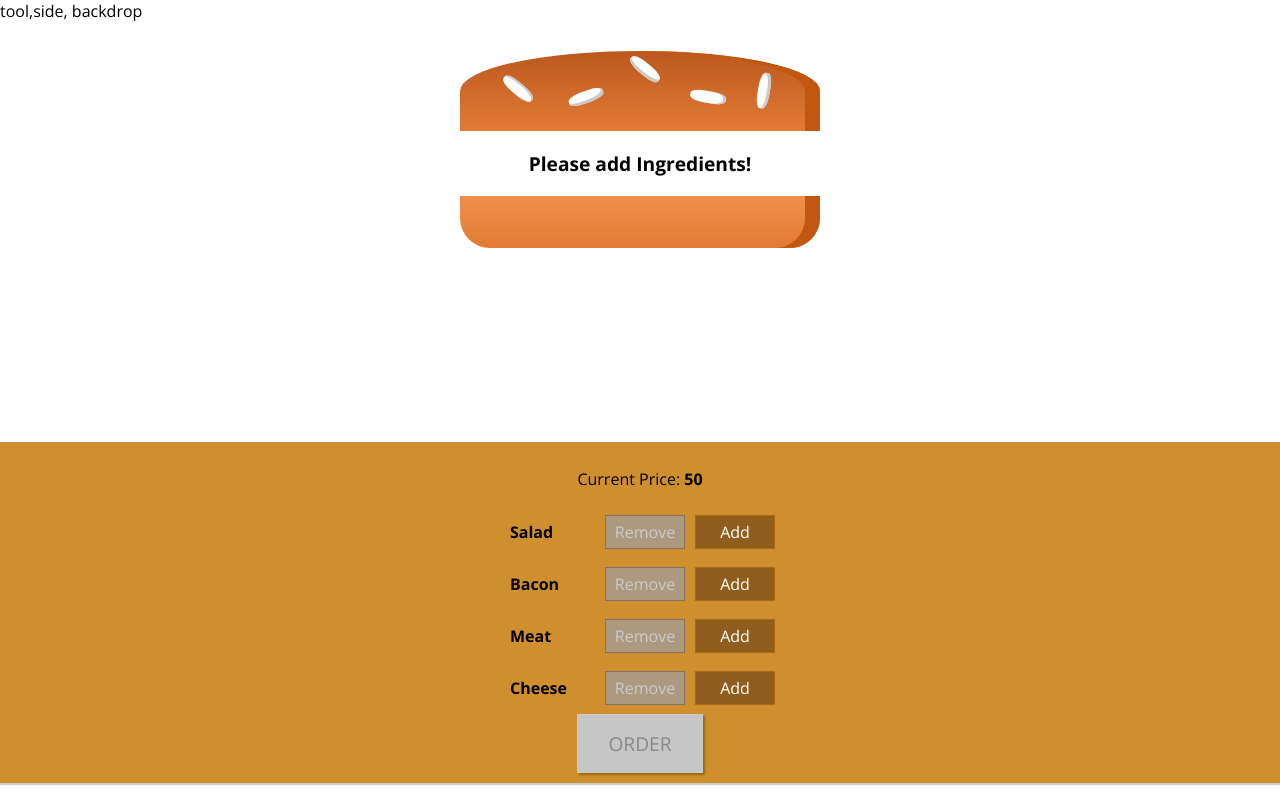
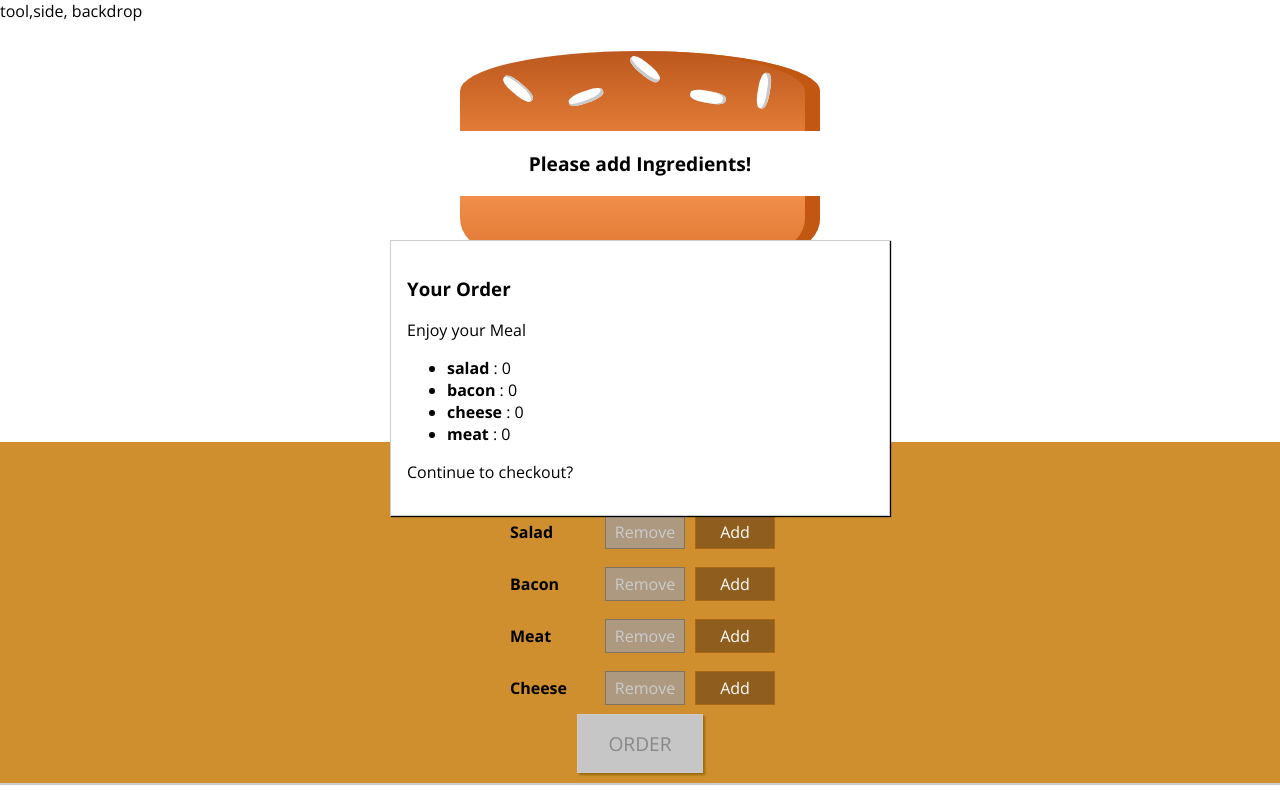
Before and after one commit to rajat-jain-1012/burger, a React app: page / in a window 1280 px wide. Built offline with nearby package versions, Linux system fonts and the light colour scheme.

Commit message:
added modal order summary

```diff
--- /dev/null
+++ b/src/components/Burger/OrderSummary/OrderSummary.js
@@ -0,0 +1,20 @@
+import React from 'react';
+import Aux from '../../../hoc/Auxiliary';
+
+const orderSummary  = (props) => {
+    const ingredientsSummary = Object.keys(props.ingredients).map(igKey => {
+        return (<li><span><strong>{igKey}</strong></span> : {props.ingredients[igKey]}</li>);
+    });
+    return (
+        <Aux>
+            <h3>Your Order</h3>
+            <p>Enjoy your Meal</p>
+            <ul>
+                {ingredientsSummary}
+            </ul>
+            <p>Continue to checkout?</p>
+        </Aux>
+    );
+};
+
+export default orderSummary;
--- /dev/null
+++ b/src/components/UI/Modal/Modal.css
@@ -0,0 +1,20 @@
+.Modal {
+    position: fixed;
+    z-index: 500;
+    background-color: white;
+    width: 70%;
+    border: 1px solid #ccc;
+    box-shadow: 1px 1px 1px black;
+    padding: 16px;
+    left: 15%;
+    top: 30%;
+    box-sizing: border-box;
+    transition: all 0.3s ease-out;
+}
+
+@media (min-width: 600px) {
+    .Modal {
+        width: 500px;
+        left: calc(50% - 250px);
+    }
+}
--- /dev/null
+++ b/src/components/UI/Modal/Modal.js
@@ -0,0 +1,10 @@
+import React from 'react';
+import classes from './Modal.css';
+
+const modal = (props) => (
+    <div className = {classes.Modal}>
+        {props.children}
+    </div>
+);
+
+export default modal;
--- a/src/containers/BurgerBuilder/BurgerBuilder.js
+++ b/src/containers/BurgerBuilder/BurgerBuilder.js
@@ -1,7 +1,9 @@
 import React, {Component} from 'react';
 import Aux from '../../hoc/Auxiliary';
 import Burger from '../../components/Burger/Burger';
-import BuildControls from '../../components/Burger/BuildControls/BuildControls'
+import BuildControls from '../../components/Burger/BuildControls/BuildControls';
+import Modal from '../../components/UI/Modal/Modal';
+import OrderSummary from '../../components/Burger/OrderSummary/OrderSummary'
 
 const INGREDIENT_PRICES = {
     salad :20,
@@ -92,6 +94,9 @@
         }
         return (
             <Aux>
+                <Modal>
+                    <OrderSummary ingredients = {this.state.ingredients}/>
+                </Modal>
                 <Burger ingredients = {this.state.ingredients}/>
                 <BuildControls
                 ingredientAdded = {this.addIngredientHandler}
```
Also changed, not shown: src/components/UI/Backdrop/Backdrop.js (added).
